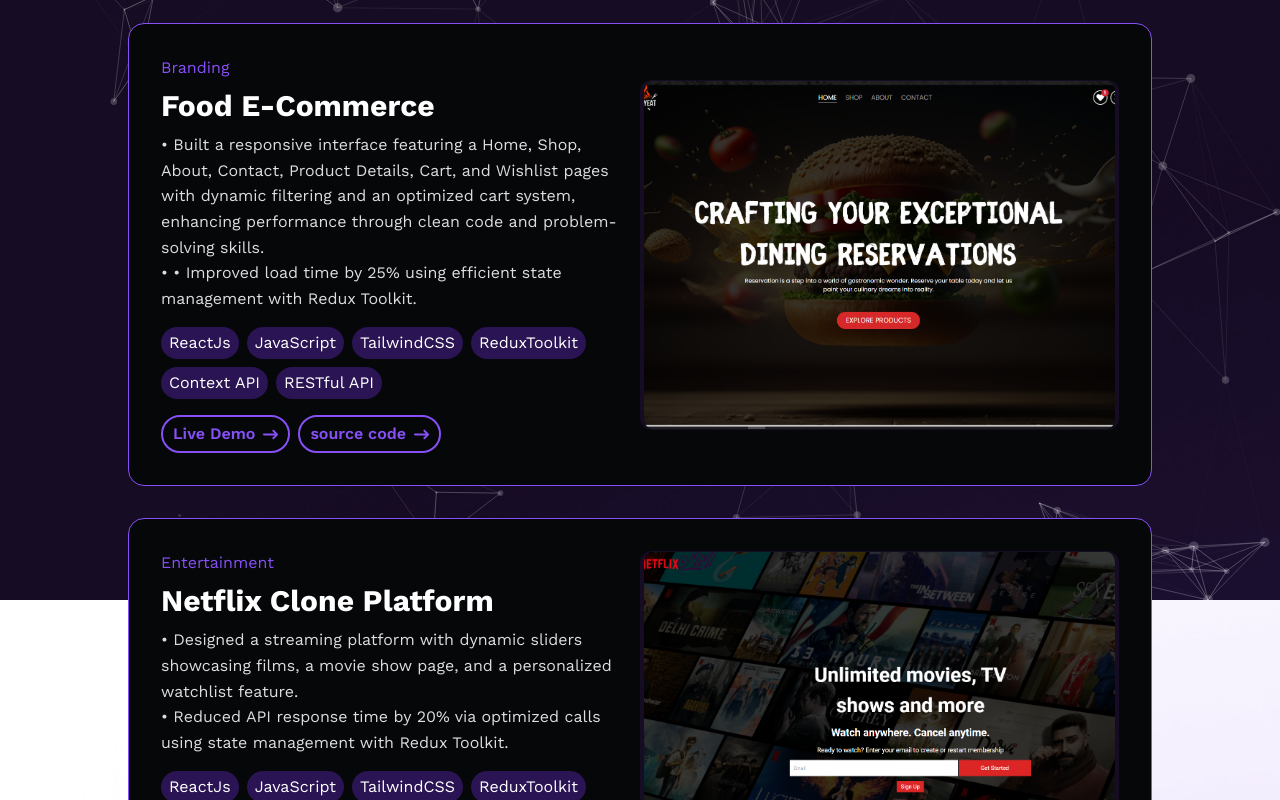
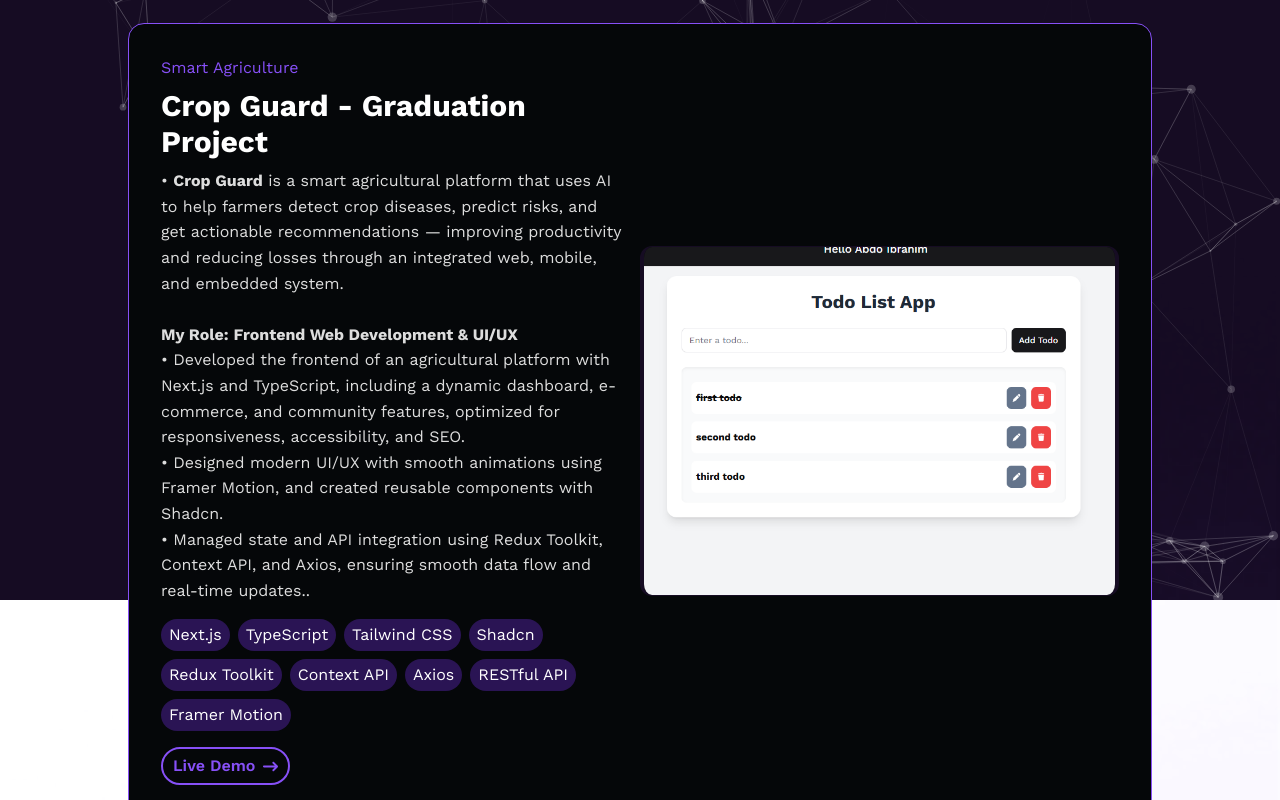
Before and after one commit to abdo-ibrahim/My-Portfolio, a Next.js app: page /projects in a window 1280 px wide. Shown: the part 200-1000 px from the top of the page. Built offline with nearby package versions, Linux system fonts and the light colour scheme.

Commit message:
add graduation project

```diff
--- a/app/projects/page.tsx
+++ b/app/projects/page.tsx
@@ -11,15 +11,31 @@
 import netflix from "../assets/projects/netflix.png";
 import portfolio from "../assets/projects/portfolio.png";
 import word_heaps from "../assets/projects/word_heaps.png";
+import todo_list from "../assets/projects/todo_list.png";
+import crop_guard from "../assets/projects/todo_list.png";
 
 const Projects = () => {
   // put your projects here
   const projects = [
     {
+      branding: "Smart Agriculture",
+      name: "Crop Guard - Graduation Project",
+      description:
+        "• <strong>Crop Guard</strong> is a smart agricultural platform that uses AI to help farmers detect crop diseases, predict risks, and get actionable recommendations — improving productivity and reducing losses through an integrated web, mobile, and embedded system.<br><br>" +
+        "<strong>My Role: Frontend Web Development & UI/UX</strong><br>" +
+        "• Developed the frontend of an agricultural platform with Next.js and TypeScript, including a dynamic dashboard, e-commerce, and community features, optimized for responsiveness, accessibility, and SEO.<br>" +
+        "• Designed modern UI/UX with smooth animations using Framer Motion, and created reusable components with Shadcn.<br>" +
+        "• Managed state and API integration using Redux Toolkit, Context API, and Axios, ensuring smooth data flow and real-time updates..",
+      tools: ["Next.js", "TypeScript", "Tailwind CSS", "Shadcn", "Redux Toolkit", "Context API", "Axios", "RESTful API", "Framer Motion"],
+      live: "https://crop-guard.me/",
+      code: "",
+      project_img: crop_guard,
+    },
+    {
       branding: "Branding",
       name: "Food E-Commerce",
       description:
-        "•	Built a responsive interface featuring a Home, Shop, About, Contact, Product Details, Cart, and Wishlist pages with dynamic filtering and an optimized cart system, enhancing performance through clean code and problem-solving skills.<br>•	•	Improved load time by 25% using efficient state management with Redux Toolkit.",
+        "•	Built a responsive interface featuring a Home, Shop, About, Contact, Product Details, Cart, and Wishlist pages with dynamic filtering and an optimized cart system, enhancing performance through clean code and problem-solving skills.<br>•	Improved load time by 25% using efficient state management with Redux Toolkit.",
       tools: ["ReactJs", "JavaScript", "TailwindCSS", "ReduxToolkit", "Context API", "RESTful API"],
       live: "https://food-e-commerce-zeta.vercel.app/",
       code: "https://github.com/abdo-ibrahim/Food-E-commerce",
@@ -43,6 +59,16 @@
       live: "",
       code: "",
       project_img: portfolio,
+    },
+    {
+      branding: "Productivity",
+      name: "MERN Todo List",
+      description:
+        "• Built a full-stack Todo List app with authentication, protected routes, and persistent sessions using JWT and cookies.<br>• Designed a responsive and user-friendly UI to create, update, delete, and manage todos efficiently.<br>• Integrated backend APIs with MongoDB for data persistence, handling token-based authentication and cookie management.",
+      tools: ["React.Js", "TypeScript", "Node.js", "Express.js", "MongoDB", "Tailwind CSS", "Context API", "RESTful API", "HTML", "CSS"],
+      live: "https://mern-todo-list-xi-five.vercel.app",
+      code: "https://github.com/abdo-ibrahim/Mern-Todo-List",
+      project_img: todo_list,
     },
     {
       branding: "Geography",
```
Also changed, not shown: app/assets/projects/todo_list.png (added).
